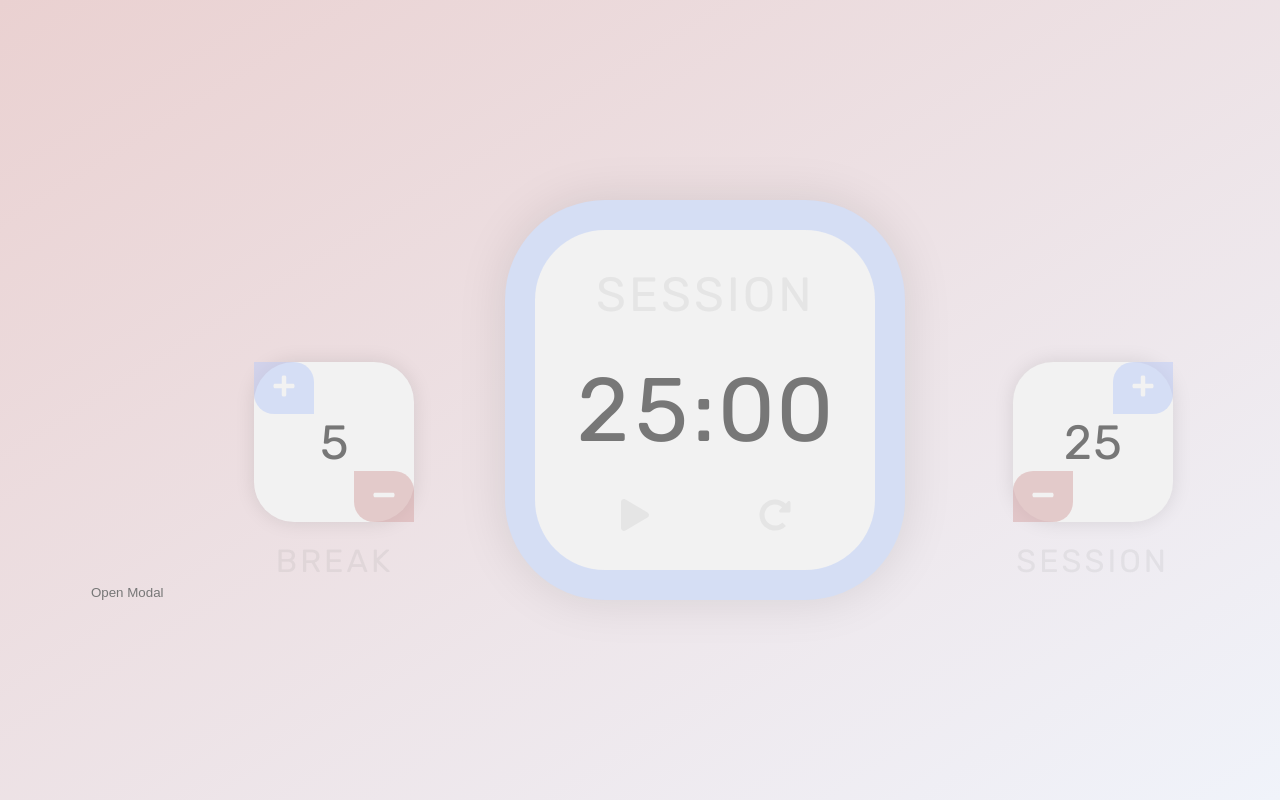
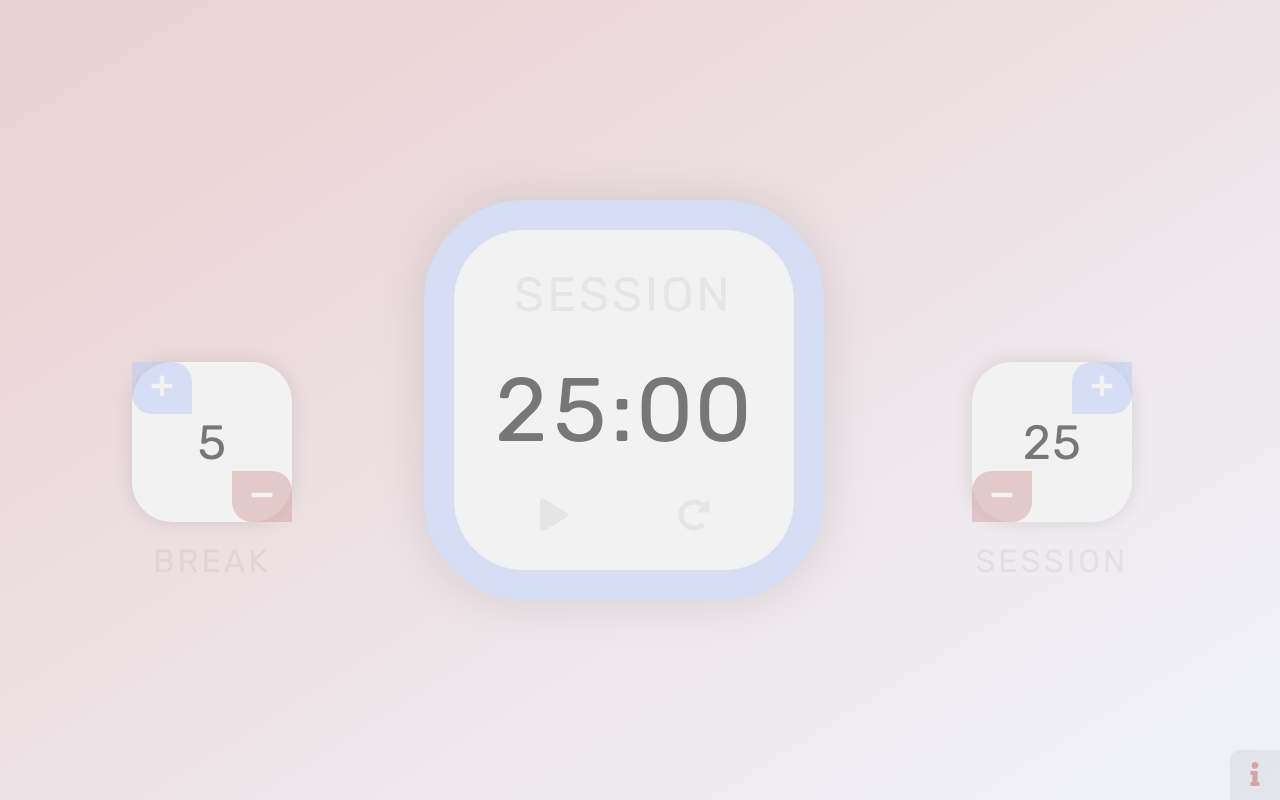
Before and after one commit to amr-adel/pomodoro-react, a React (Create React App) app: page / in a window 1280 px wide. Built offline with nearby package versions, Linux system fonts and the light colour scheme.

Commit message:
feat: Style modal-toggler with transitions

```diff
--- a/src/components/Modal.js
+++ b/src/components/Modal.js
@@ -1,5 +1,6 @@
 import React, { Component } from 'react'
 import { createPortal } from 'react-dom'
+import icons from '../icons.svg'
 import './Modal.scss'
 
 const modalRoot = document.getElementById('modal')
@@ -22,6 +23,9 @@ class Modal extends Component {
 
   handleToggle = () => {
     const modal = document.querySelector('.modal')
+    const modalToggler = document.querySelector('.modal-toggler')
+
+    !this.state.showModal ? modalToggler.classList.add('close') : modalToggler.classList.remove('close')
 
     if (modal !== null) {
       modal.style.animation = 'zoom-reverse .3s ease-out'
@@ -35,7 +39,9 @@ class Modal extends Component {
     return (
       <>
         <button className='modal-toggler' onClick={() => this.handleToggle()}>
-          Open Modal
+          <svg>
+            <use href={`${icons}#${this.state.showModal ? 'times' : 'info'}`} />
+          </svg>
         </button>
         {this.state.showModal ? <Portal hideModal={this.handleToggle}>Modal content</Portal> : null}
       </>
--- a/src/components/Modal.scss
+++ b/src/components/Modal.scss
@@ -6,7 +6,7 @@
   left: 0;
   background-color: rgba(4, 4, 4, 0.8);
   overflow: hidden;
-  animation: zoom .3s ease-out;
+  animation: zoom 0.3s ease-out;
 
   display: flex;
   justify-content: center;
@@ -21,6 +21,56 @@
     overflow: auto;
 
     display: flex;
+  }
+}
+
+.modal-toggler {
+  position: fixed;
+  bottom: 0;
+  right: 0;
+  height: 5rem;
+  width: 5rem;
+  background-color: var(--color-grey-light);
+  border-radius: 1rem 0 0 0;
+  transition: all 0.3s ease-out;
+  z-index: 10;
+  cursor: pointer;
+
+  & svg {
+    color: var(--color-primary);
+    height: var(--icon-size);
+    width: var(--icon-size);
+    transition: color 0.3s ease-out;
+  }
+
+  &:hover {
+    background-color: var(--color-secondary);
+    box-shadow: 0 0 2rem rgba(0, 0, 0, 0.1);
+
+    & svg {
+      color: var(--color-white);
+    }
+  }
+
+  &.close {
+    background-color: var(--color-secondary);
+    border-radius: 10rem;
+    bottom: 2rem;
+    right: 1rem;
+
+    & svg {
+      fill: var(--color-grey-dark);
+      transition: all 0.15s ease-out;
+    }
+
+    &:hover {
+      background-color: var(--color-white);
+
+      & svg {
+        fill: var(--color-primary);
+        transform: rotate(90deg);
+      }
+    }
   }
 }
 
--- a/src/index.scss
+++ b/src/index.scss
@@ -8,6 +8,8 @@
   --color-grey-dark: #777;
   --color-grey-light: rgba(119, 119, 119, 0.1);
   --color-white: #f2f2f2;
+
+  --icon-size: 2.4rem;
 }
 
 *,
@@ -132,8 +134,8 @@ body {
       cursor: pointer;
 
       & svg {
-        height: 2.4rem;
-        width: 2.4rem;
+        height: var(--icon-size);
+        width: var(--icon-size);
         color: var(--color-white);
         transition: filter 0.2s ease-out;
       }
```
